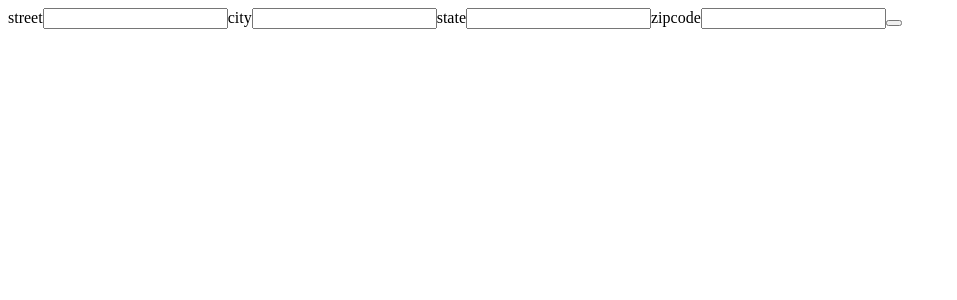
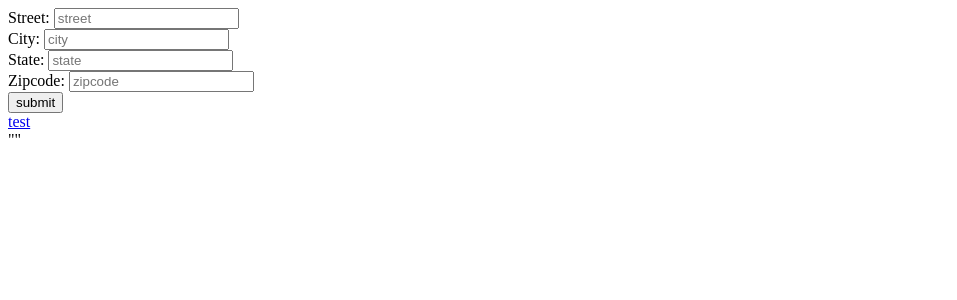
Before and after one commit to akwong372/pizza-dom, a React (Create React App) app in the folder client/: page / in a window 1280 px wide. Shown: the top 300 px of the page, without its empty margins (0-957 px from the left). Built offline with nearby package versions, Linux system fonts and the light colour scheme.

Commit message:
get store and menu data

```diff
--- a/client/package.json
+++ b/client/package.json
@@ -8,6 +8,7 @@
     "@testing-library/user-event": "^7.2.1",
     "react": "^16.13.1",
     "react-dom": "^16.13.1",
+    "react-router-dom": "^5.2.0",
     "react-scripts": "3.4.3"
   },
   "scripts": {
--- a/client/src/App.js
+++ b/client/src/App.js
@@ -1,5 +1,18 @@
-import React from 'react';
+import React, { useState } from 'react';
 import axios from 'axios';
+// import {
+//   BrowserRouter as Router,
+//   Switch,
+//   Route,
+//   Link
+// } from "react-router-dom";
+import AddressForm from './components/AddressForm';
+
+const App = () => {
+
+  const [store, setStore] = useState('');
+  const [menu, setMenu] = useState('');
+  const [checkoutPage, setCheckoutPage] = useState(0);
 
   const handleSubmit = e => {
     e.preventDefault();
@@ -11,27 +24,34 @@ const handleSubmit = e => {
     };
     axios.post('/', data)
       .then(response => {
-      console.log(response)
+        if (response.data.menuData && response.data.storeData) {
+          console.log(response.data);
+          setStore(response.data.storeData.result.Stores[0]);
+          setMenu(response.data.menuData.result);
+          setCheckoutPage(1);
+        } else {
+          console.log('invalid address')
+        }
       })
       .catch(err => {
         console.log(err)
       })
+  };
+
+  const renderPage = pageNum => {
+    switch (pageNum) {
+      case 0:
+        return <AddressForm handleSubmit={handleSubmit} />
+      default:
+        return <AddressForm handleSubmit={handleSubmit} />
+    }
   }
 
-function App() {
   return (
     <div className="App">
-      <form onSubmit={handleSubmit}>
-        street
-    <input />
-        city
-    <input />
-        state
-    <input />
-        zipcode
-    <input />
-        <button />
-      </form>
+      {renderPage(checkoutPage)}
+
+      {JSON.stringify(store)}
     </div>
   );
 }
--- /dev/null
+++ b/client/src/components/AddressForm.jsx
@@ -0,0 +1,30 @@
+import React from 'react';
+
+const AddressForm = props => {
+    return (
+        <div>
+            <form onSubmit={props.handleSubmit}>
+                <div>
+                    <label htmlFor='street'>Street: </label>
+                    <input type='text' id='street' placeholder='street' />
+                </div>
+                <div>
+                    <label htmlFor='city'>City: </label>
+                    <input type='text' id='city' placeholder='city' />
+                </div>
+                <div>
+                    <label htmlFor='state'>State: </label>
+                    <input type='text' id='state' placeholder='state' />
+                </div>
+                <div>
+                    <label htmlFor='zipcode'>Zipcode: </label>
+                    <input type='text' id='zipcode' placeholder='zipcode' />
+                </div>
+                <button>submit</button>
+            </form>
+            <a href='/test'>test</a>
+        </div>
+    )
+}
+
+export default AddressForm;
```
Also changed, not shown: client/src/components/home.jsx (added, +9 -0 lines), client/src/setupTests.js (deleted, +0 -5 lines), 1 other file (tests, documents, lock files or other folders). Lines whose indentation alone changed are shown as unchanged.
